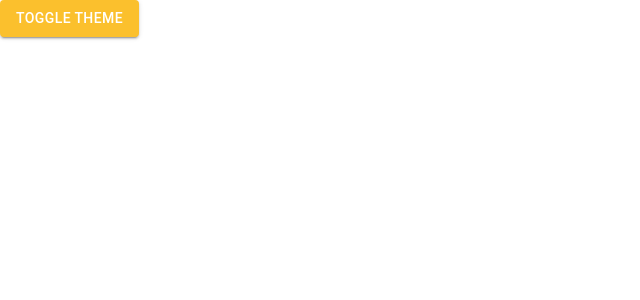
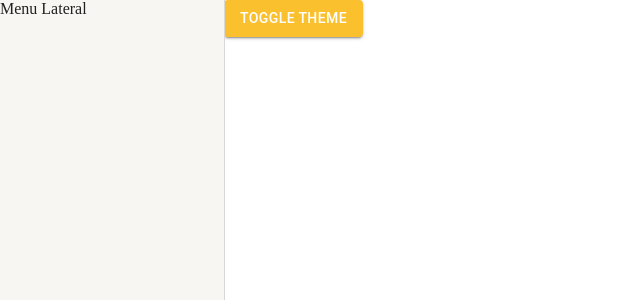
Before and after one commit to Hawohay/react, a React (Create React App) app in the folder my-app/: page /pagina-inicial in a window 1280 px wide. Shown: the top 300 px of the page, without its empty margins (0-640 px from the left). Built offline with nearby package versions, Linux system fonts and the light colour scheme.

Commit message:
feat: Criação de interface para Children.

```diff
--- a/my-app/src/App.tsx
+++ b/my-app/src/App.tsx
@@ -1,15 +1,16 @@
+import React from 'react';
 import { BrowserRouter } from 'react-router-dom';
 import { AppRoutes } from './routes';
 import { AppThemeProvider } from './shared/contexts';
-import { MenuLateral } from './shared/components';
-import React from 'react';
+import { MenuLateral } from './shared/components/index';
 
 export const App = () => {
     return (
         <AppThemeProvider>
             <BrowserRouter>
-      <MenuLateral />
+                <MenuLateral>
                     <AppRoutes />
+                </MenuLateral>
             </BrowserRouter>
         </AppThemeProvider>
     );
--- a/my-app/src/routes/index.tsx
+++ b/my-app/src/routes/index.tsx
@@ -1,3 +1,5 @@
+import React from 'react'; // Importe o React explicitamente
+
 import { Button } from '@mui/material';
 import { Routes, Route, Navigate } from 'react-router-dom';
 import { useAppThemeContext } from '../shared/contexts';
@@ -13,5 +15,5 @@ export const AppRoutes = () => {
 
             <Route path="*" element={<Navigate to="/pagina-inicial" />} />
         </Routes>
-    )
+    );
 };
--- a/my-app/src/shared/components/menu-lateral/MenuLateral.tsx
+++ b/my-app/src/shared/components/menu-lateral/MenuLateral.tsx
@@ -1,10 +1,26 @@
-import { Drawer } from '@mui/material';
+import React from 'react'; // Importe o React explicitamente
+import { Drawer, createTheme } from '@mui/material';
+import { Box } from '@mui/system';
 
 
-export const MenuLateral: React.FC = () =>{
+interface IPppThemeProviderPropos {
+    children: React.ReactNode;
+}
+
+export const MenuLateral: React.FC<IPppThemeProviderPropos> = ({ children }) => {
+    const theme = createTheme();
+
     return (
-        <Drawer>
-            Menu Lateral
-        </Drawer>
+        <>
+            <Drawer variant='permanent'>
+                <Box width={theme.spacing(28)}>
+                    Menu Lateral
+                </Box>
+            </Drawer>
+
+            <Box height='100vh' marginLeft={theme.spacing(28)}>
+                {children}
+            </Box>
+        </>
     );
 };
--- a/my-app/src/shared/contexts/ThemeContext.tsx
+++ b/my-app/src/shared/contexts/ThemeContext.tsx
@@ -7,29 +7,29 @@ interface IThemeContextData {
     themeName: 'light' | 'dark'
     toggleTheme: () => void
 
-};
+}
 
 const ThemeContext = createContext({} as IThemeContextData);
 
 export const useAppThemeContext = () => {
-    return useContext(ThemeContext)
+    return useContext(ThemeContext);
 };
 
-type Props ={
-    children?: React.ReactNode
-};
+interface IAppThemeProviderPropos {
+    children: React.ReactNode;
+}
 
-export const AppThemeProvider: React.FC<Props> = ({ children }) => {
-  const [themeName, setThemeName] = useState<'light' | 'dark'>('light')
+export const AppThemeProvider: React.FC<IAppThemeProviderPropos> = ({ children }) => {
+    const [themeName, setThemeName] = useState<'light' | 'dark'>('light');
 
     const toggleTheme = useCallback(() => {
-        setThemeName(oldThemeName => oldThemeName === 'light' ? 'dark' : 'light')
+        setThemeName(oldThemeName => oldThemeName === 'light' ? 'dark' : 'light');
     }, []);
 
     const theme = useMemo(() => {
         if (themeName === 'light') return LightTheme;
 
-        return DarkTheme
+        return DarkTheme;
     }, [themeName]);
 
 
```
Also changed, not shown: package.json (added, +10 -0 lines), 2 other files (tests, documents, lock files or other folders). Lines whose indentation alone changed are shown as unchanged.
